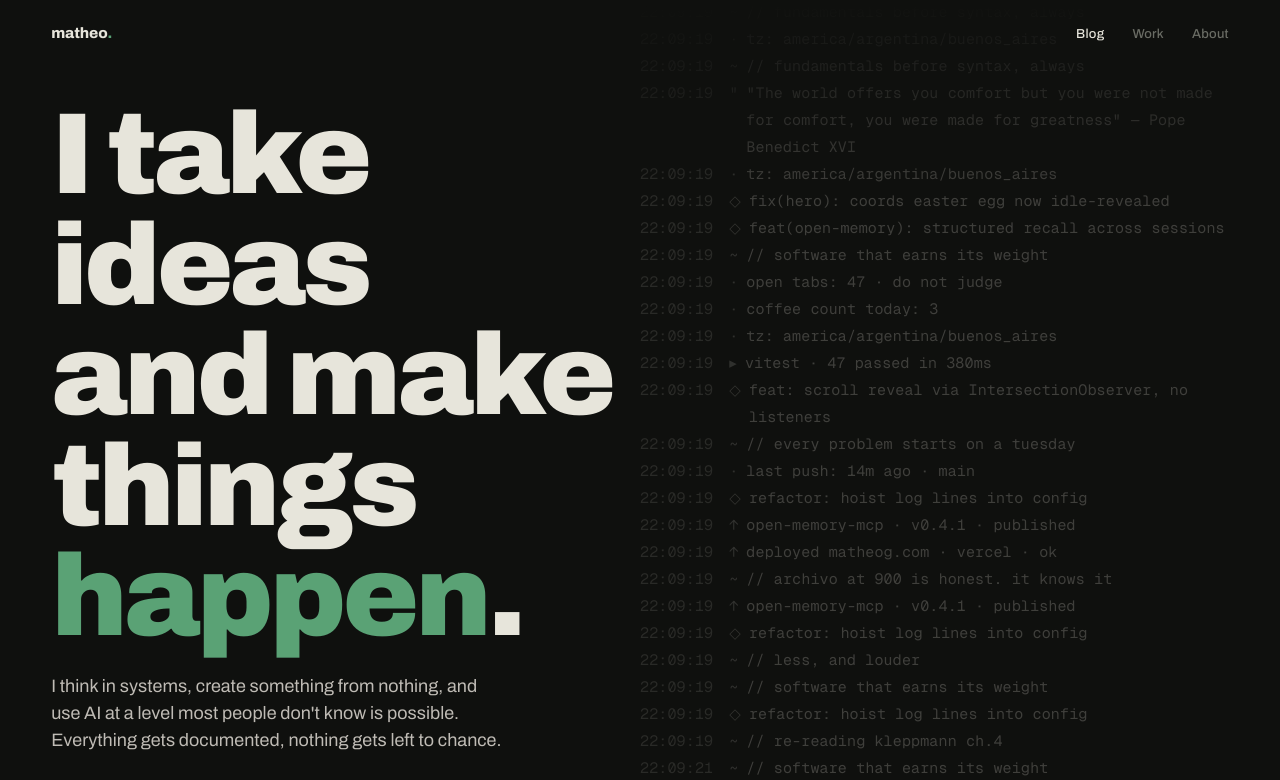
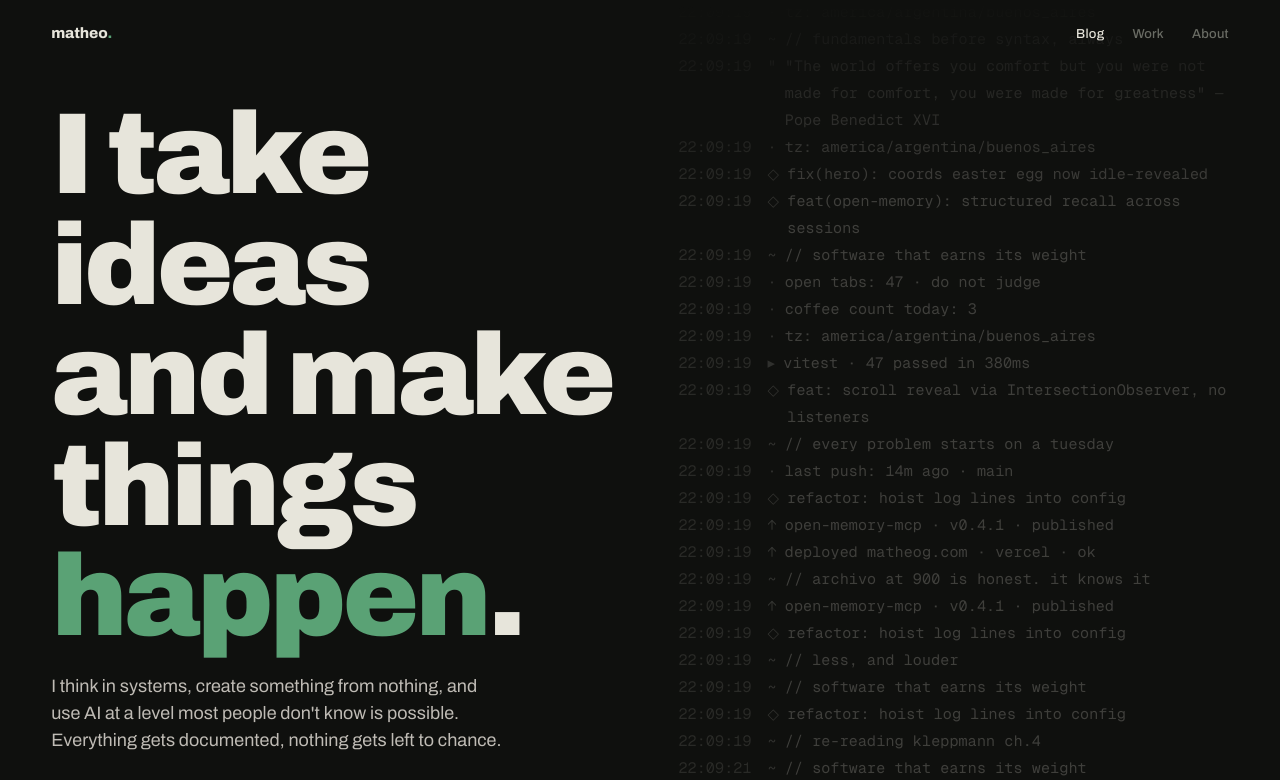
Before and after one commit to Sucu-Syndicate/silverline-portfolio, a Next.js app: page / in a window 1280 px wide. Shown: the top 780 px of the page. Built offline with nearby package versions, Linux system fonts and the light colour scheme.

Commit message:
[PTASK-007] Terminal: hidden on mobile; left padding added to stream

```diff
--- a/app/globals.css
+++ b/app/globals.css
@@ -229,6 +229,7 @@ a { color: inherit; text-decoration: none; }
   bottom: clamp(40px, 6vh, 80px);
   right: clamp(20px, 4vw, 56px);
   left: 0;
+  padding-left: clamp(24px, 3vw, 48px);
   padding-right: clamp(20px, 4vw, 56px);
   overflow-anchor: none;
 }
@@ -927,7 +928,7 @@ a { color: inherit; text-decoration: none; }
     right: 0;
     width: 100%;
     height: 50%;
-    opacity: 0.25;
+    opacity: 0;
     mask-image: linear-gradient(180deg, transparent 0%, #000 50%, #000 100%);
     -webkit-mask-image: linear-gradient(180deg, transparent 0%, #000 50%, #000 100%);
   }
```
